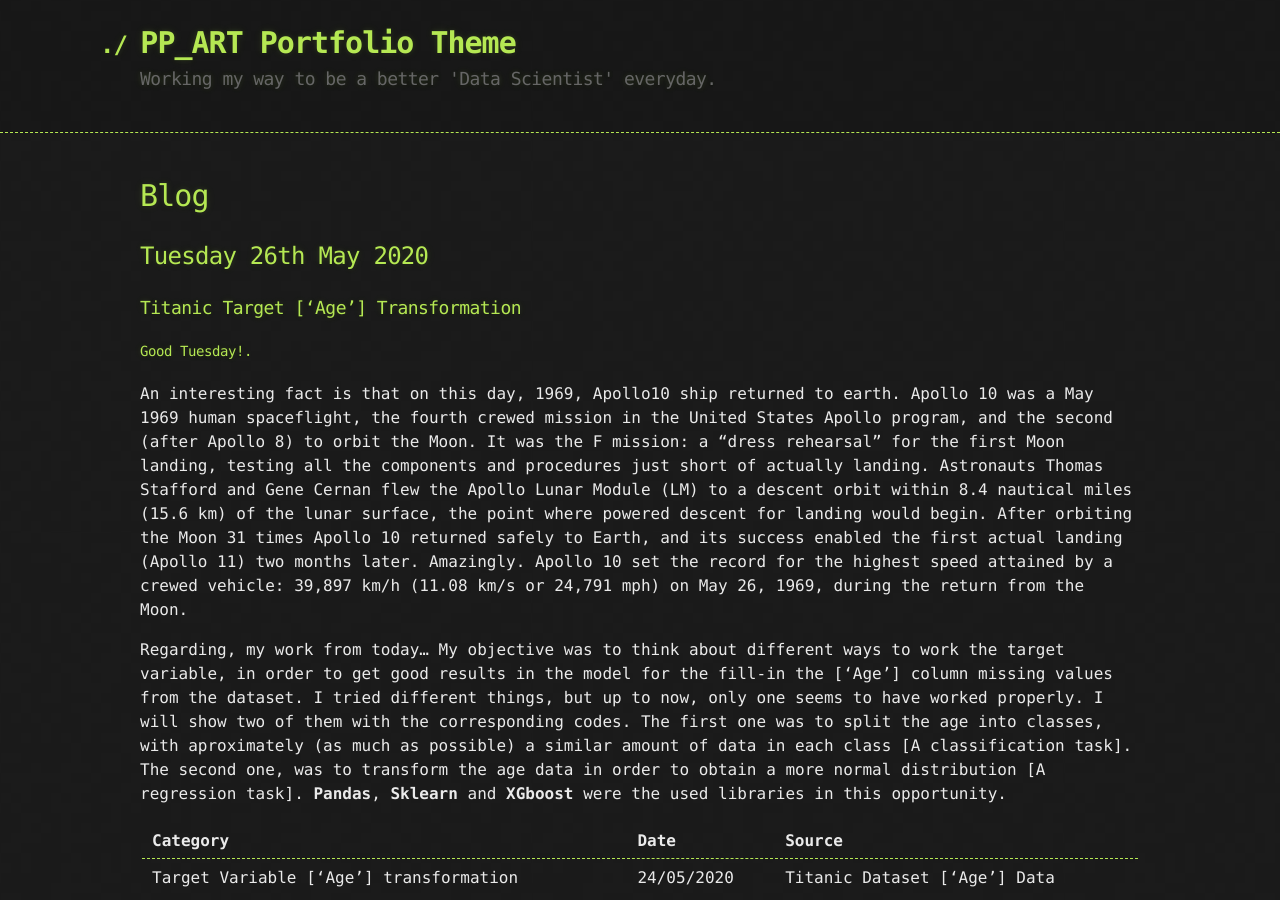
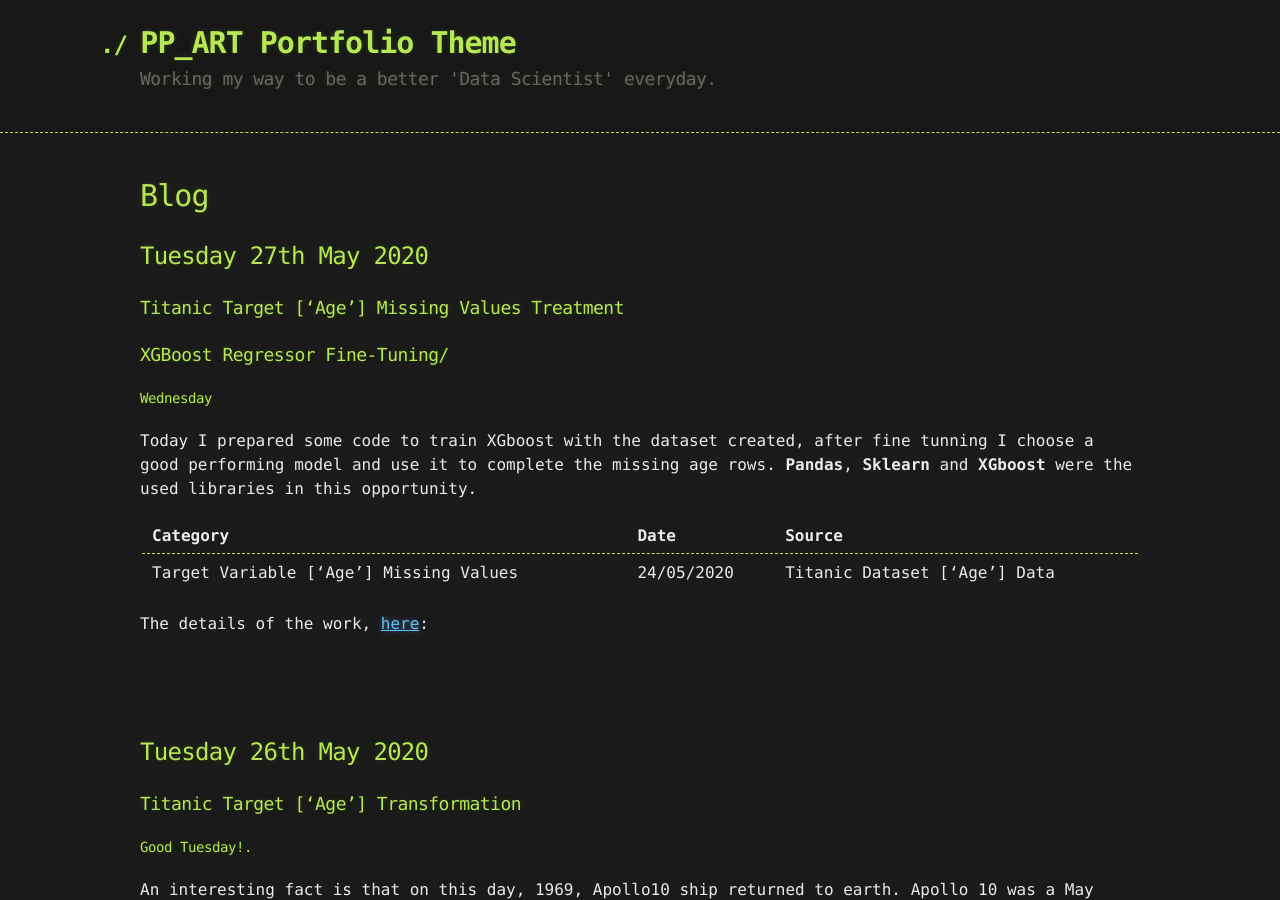
Before and after one commit to PaulB86UK/PP_ART, a Jekyll site: the page built from docs/Blog.md, in a window 1280 px wide and 900 px high. Built offline with Jekyll 4.4.1, drawn with Linux system fonts in a browser that asks for light colours; our own code applies the rules of GitHub Pages for plain Markdown files.

Commit message:
Update Blog.md

```diff
--- a/docs/Blog.md
+++ b/docs/Blog.md
@@ -5,6 +5,22 @@ permalink: /Blog/
 
 # Blog
 
+## Tuesday 27th May 2020
+### Titanic Target ['Age'] Missing Values Treatment
+### XGBoost Regressor Fine-Tuning/
+
+#### Wednesday
+Today I prepared some code to train XGboost with the dataset created, after fine tunning I choose a good performing model and use it to complete the missing age rows.
+**Pandas**, **Sklearn** and **XGboost** were the used libraries in this opportunity.
+
+|                   Category                   |    Date   |            Source            |
+|:---------------------------------------------|:----------|:-----------------------------|
+| Target Variable ['Age'] Missing Values       |24/05/2020 | Titanic Dataset ['Age'] Data |
+
+The details of the work, [here](https://paulb86uk.github.io/PP_ART.github.io/2020/27_5):
+
+#### &nbsp;
+#### &nbsp;
 
 ## Tuesday 26th May 2020
 ### Titanic Target ['Age'] Transformation
```
